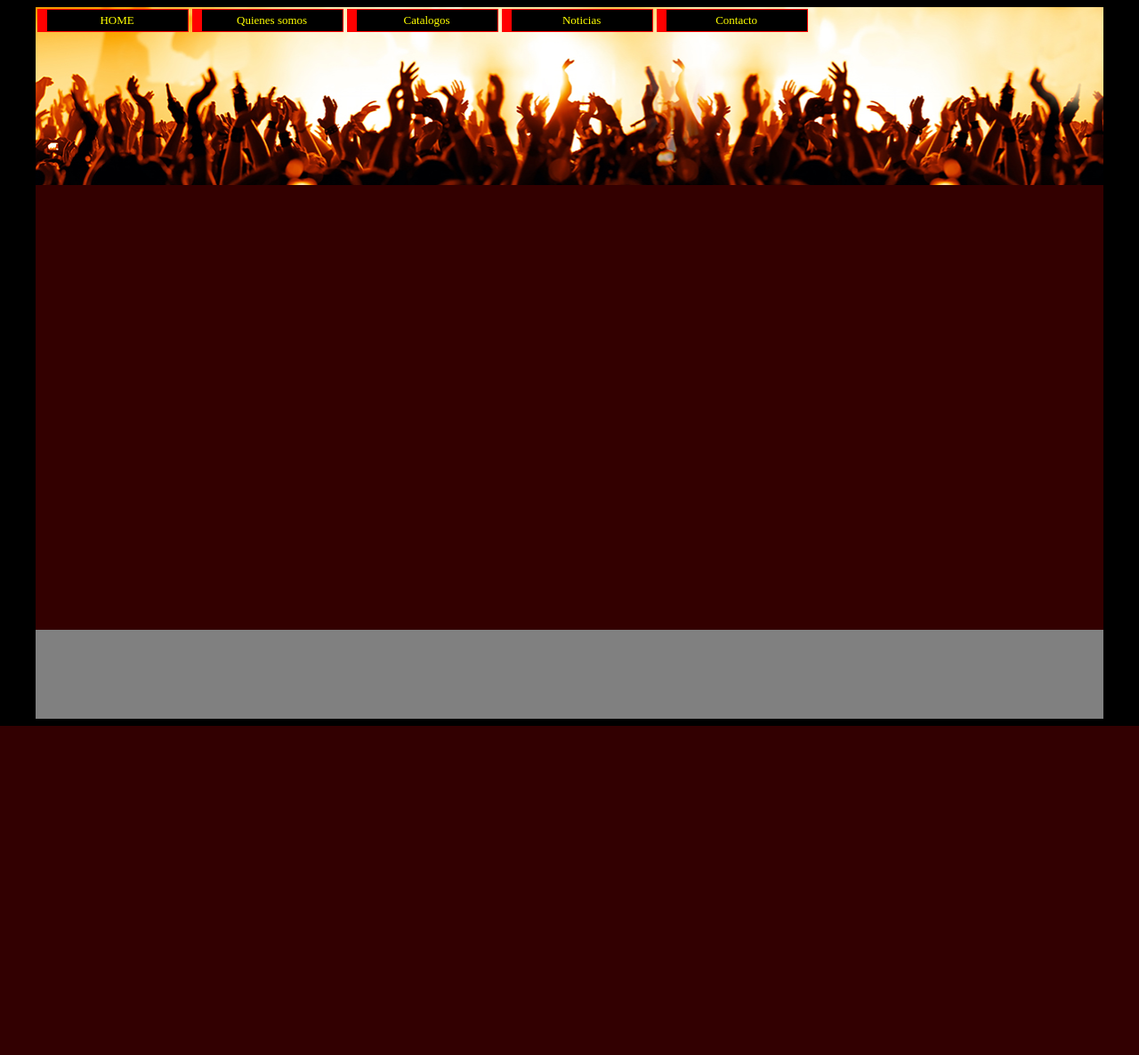
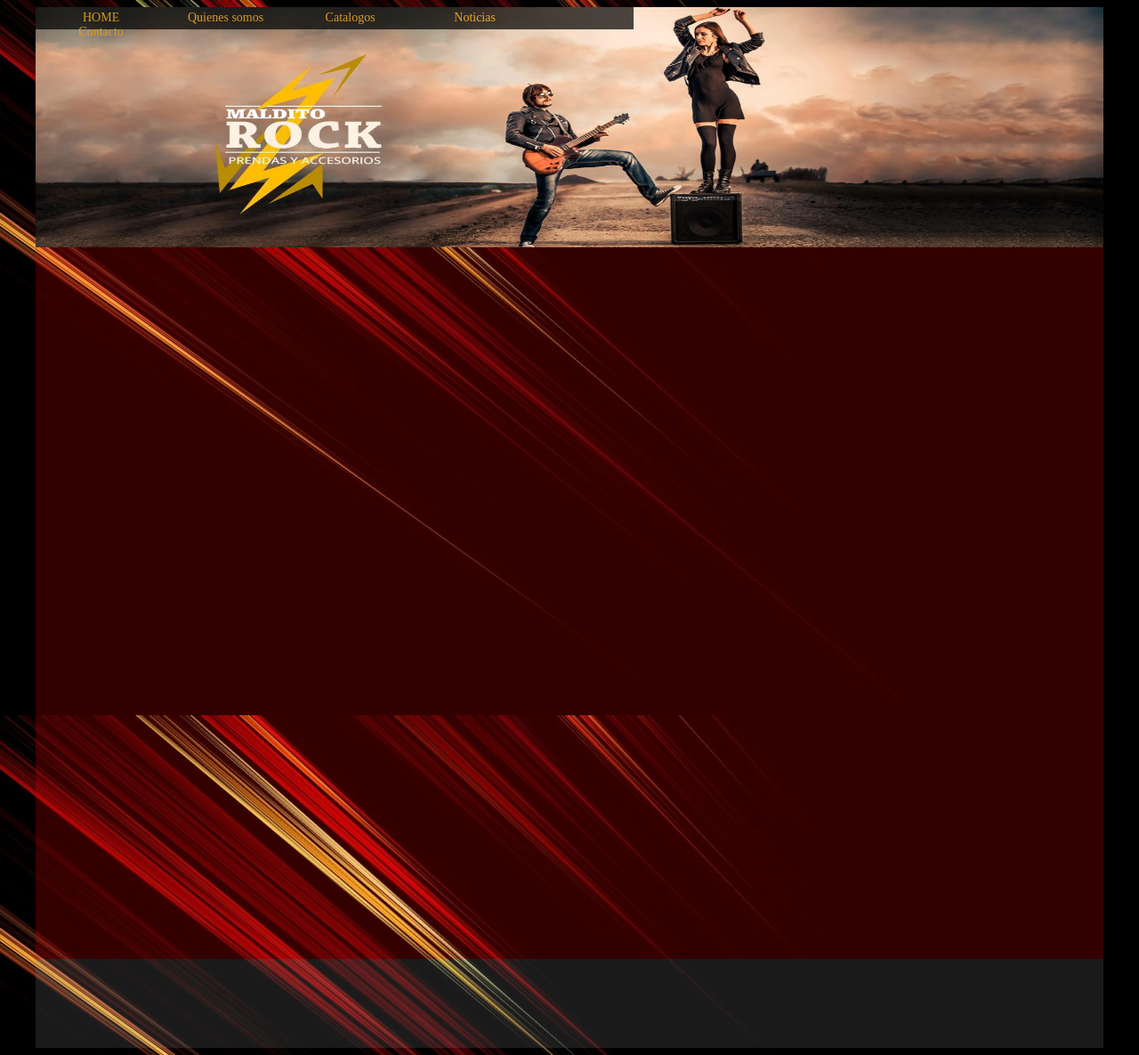
Before and after one commit to Unicen-Tuari/ealcca, a PHP site: page / in a window 1280 px wide. Shown: the whole page at 89% size. Before the commit the page ends 816 px from the top, so only its background shows below. Run offline with PHP 8.4, Linux system fonts and the light colour scheme.

Commit message:
edicion de estrucura fixes #4

```diff
--- a/css/miestilo.css
+++ b/css/miestilo.css
@@ -1,47 +1,52 @@
 body{
-  background: black;
+  background-image: url(../image/background.jpg);
+  background-repeat: no-repeat;
+  background-size:cover;
+  background-attachment: fixed;
 }
 
 header{
   width:95%;
-  height:200px;
+  height: 270px;
   margin: auto;
   background-image:url(../image/mibanner.jpg);
+  background-size:100% 100%;
+}
+
+nav{
+    width:56%;
+    height:25px;
+    background-color: black;
+    opacity: 0.7;
 }
 
 #navmenu{
   list-style:none;
   margin: 0;
-  padding: 0;
+  padding: 4px;
 }
 
 #navmenu li{
-  margin: 2px;
-  border: 1px solid red;
   float:left;
 }
 
 #navmenu li a{
   display: block;   /*convertimos los vinculos en un bloque*/
-  width: 150px;
-  padding:4px;
+  width: 140px;
   text-decoration: none;
   text-align: center;
-  font-size: 13px;
-  color: yellow;
-  background-color: black;
-  border-left:10px solid red;
+  font-size: 14px;
+  color: #FFAA00;
 }
 
 #navmenu li a:hover{
-  color:red;
-  background-color: gray;
-  border-left-color:yellow;
+  color:black;
+  background-color:#FFAA00;
 }
 
 section{
   width: 95%;
-  height: 500px;
+  height: 800px;
   margin: auto;
   background-color: red;
   opacity:0.2;
@@ -52,4 +57,5 @@ footer{
   height: 100px;
   margin: auto;
   background-color: gray;
+  opacity: 0.2;
 }
```
Also changed, not shown: image/background.jpg (added), image/mibanner.jpg.
